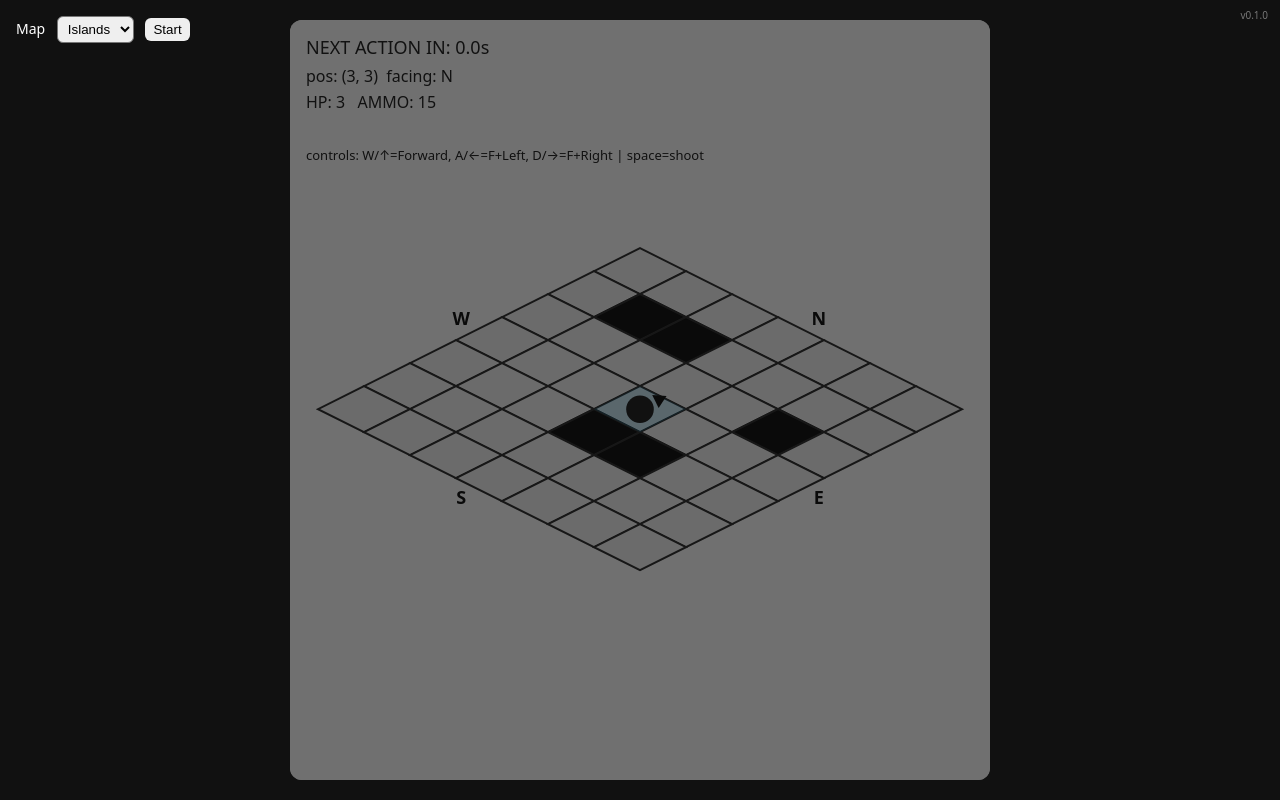
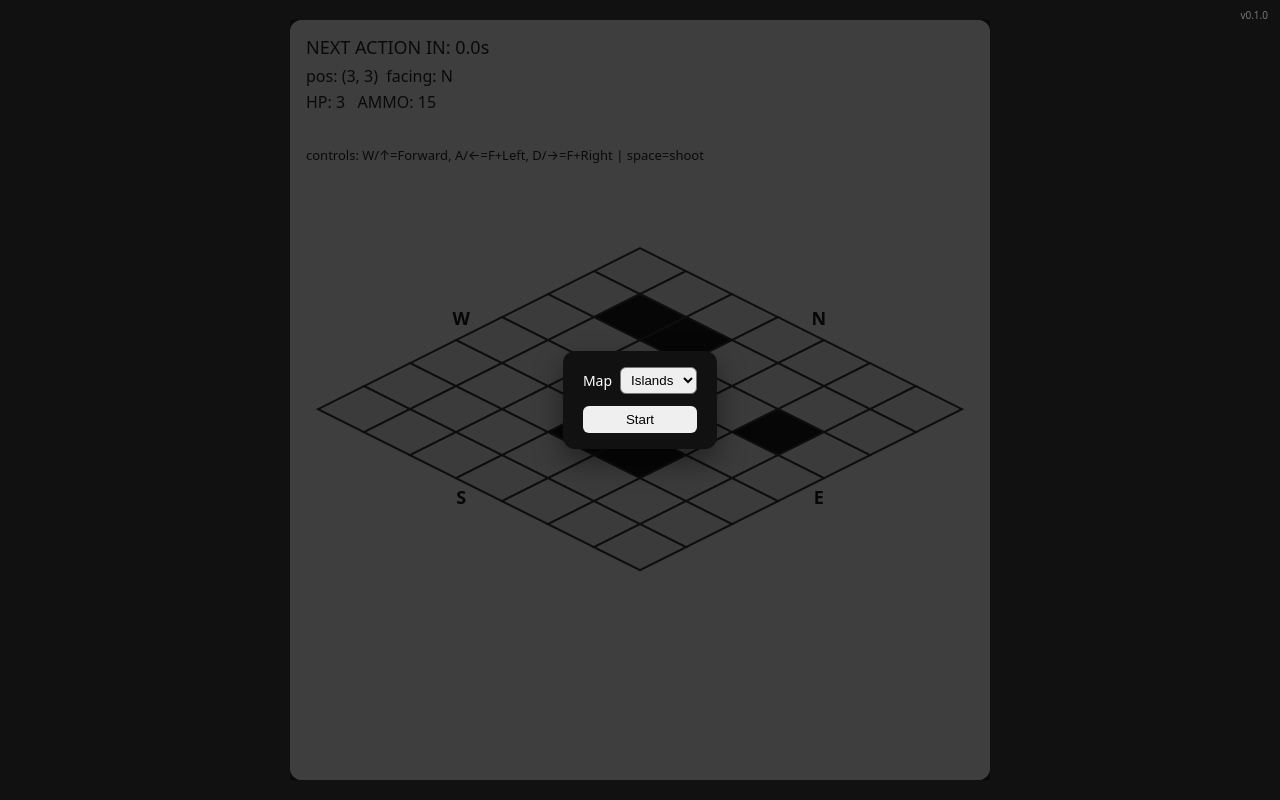
Before and after one commit to georgeowilliams/iso-ship-game, a website built with Vite: page index.html in a window 1280 px wide. Built offline with nearby package versions, Linux system fonts and the light colour scheme.

Commit message:
Add start overlay and simplify vote HUD

```diff
--- a/index.html
+++ b/index.html
@@ -6,24 +6,53 @@
     <title>Isometric Ship Game (Refactor)</title>
     <style>
       body { margin:0; height:100vh; display:grid; place-items:center; background:#111; position:relative; }
-      canvas { background:#fff; border-radius:12px; }
-      #ui { position:absolute; top:16px; left:16px; color:#fff; font:14px system-ui, -apple-system, Segoe UI, Roboto, Arial; z-index:2; }
-      #ui select { margin-left:8px; padding:4px 6px; border-radius:6px; }
-      #ui button { margin-left:8px; padding:4px 8px; border-radius:6px; border:none; cursor:pointer; }
+      canvas { background:#fff; border-radius:12px; display:block; }
+      #game-container { display:flex; flex-direction:column; align-items:center; gap:12px; }
+      #canvas-wrap { position:relative; }
+      #start-overlay {
+        position:absolute;
+        inset:0;
+        display:flex;
+        align-items:center;
+        justify-content:center;
+        background:rgba(0, 0, 0, 0.45);
+        z-index:2;
+      }
+      #start-overlay .panel {
+        background:#111;
+        color:#fff;
+        padding:16px 20px;
+        border-radius:12px;
+        display:flex;
+        flex-direction:column;
+        gap:12px;
+        font:14px system-ui, -apple-system, Segoe UI, Roboto, Arial;
+        box-shadow:0 12px 30px rgba(0,0,0,0.45);
+      }
+      #start-overlay label { display:flex; align-items:center; gap:8px; }
+      #start-overlay select { padding:4px 6px; border-radius:6px; }
+      #start-overlay button { padding:6px 10px; border-radius:6px; border:none; cursor:pointer; }
+      #quit { padding:6px 10px; border-radius:6px; border:none; cursor:pointer; }
       #version { position:absolute; top:8px; right:12px; color:#777; font:10px system-ui, -apple-system, Segoe UI, Roboto, Arial; z-index:2; }
     </style>
   </head>
   <body>
-    <div id="ui">
-      <label>Map
-        <select id="map-select"></select>
-      </label>
-      <button id="start-game">Start</button>
+    <div id="version">v0.1.0</div>
+    <div id="game-container">
+      <div id="canvas-wrap">
+        <!-- bigger canvas so corners never clip -->
+        <canvas id="game" width="700" height="760"></canvas>
+        <div id="start-overlay">
+          <div class="panel">
+            <label>Map
+              <select id="map-select"></select>
+            </label>
+            <button id="start-game">Start</button>
+          </div>
+        </div>
+      </div>
       <button id="quit">Quit</button>
     </div>
-    <div id="version">v0.1.0</div>
-    <!-- bigger canvas so corners never clip -->
-    <canvas id="game" width="700" height="760"></canvas>
     <script type="module" src="/src/main.js"></script>
   </body>
 </html>
--- a/src/main.js
+++ b/src/main.js
@@ -7,6 +7,7 @@ import { createKeyboardAdapter } from "./input/keyboard.js";
 import { getAllMaps, getMapById } from "./maps/maps.js";
 
 const canvas = document.getElementById("game");
+const startOverlay = document.getElementById("start-overlay");
 const mapSelect = document.getElementById("map-select");
 const startButton = document.getElementById("start-game");
 const quitButton = document.getElementById("quit");
@@ -227,7 +228,10 @@ function syncUi() {
   if (quitButton) {
     quitButton.style.display = engine.state.mode === "playing" ? "inline-block" : "none";
   }
+  if (startOverlay) {
+    startOverlay.style.display = engine.state.mode === "playing" ? "none" : "flex";
+  }
   if (canvas) {
-    canvas.style.opacity = engine.state.mode === "start" ? "0.4" : "1";
+    canvas.style.opacity = engine.state.mode === "playing" ? "1" : "0.4";
   }
 }
--- a/src/render/renderer.js
+++ b/src/render/renderer.js
@@ -162,9 +162,7 @@ export class CanvasRenderer {
       let y = 114;
       ctx.fillText(`Queued: ${queuedLabel}`, 16, y);
       y += 20;
-      ctx.fillText(`Voters: ${hud.uniqueVoters}`, 16, y);
-      y += 18;
-      ctx.fillText(`Votes: ${hud.totalVotes}`, 16, y);
+      ctx.fillText(`Participants: ${hud.uniqueVoters}`, 16, y);
       y += 18;
       ctx.fillText(`FORWARD: ${hud.countsByAction.FORWARD}`, 16, y);
       y += 18;
```
